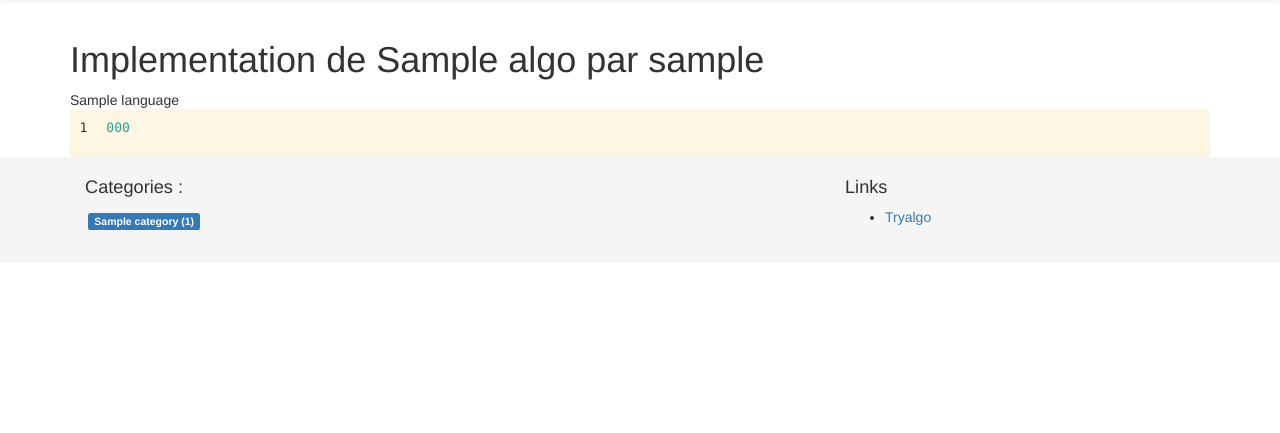
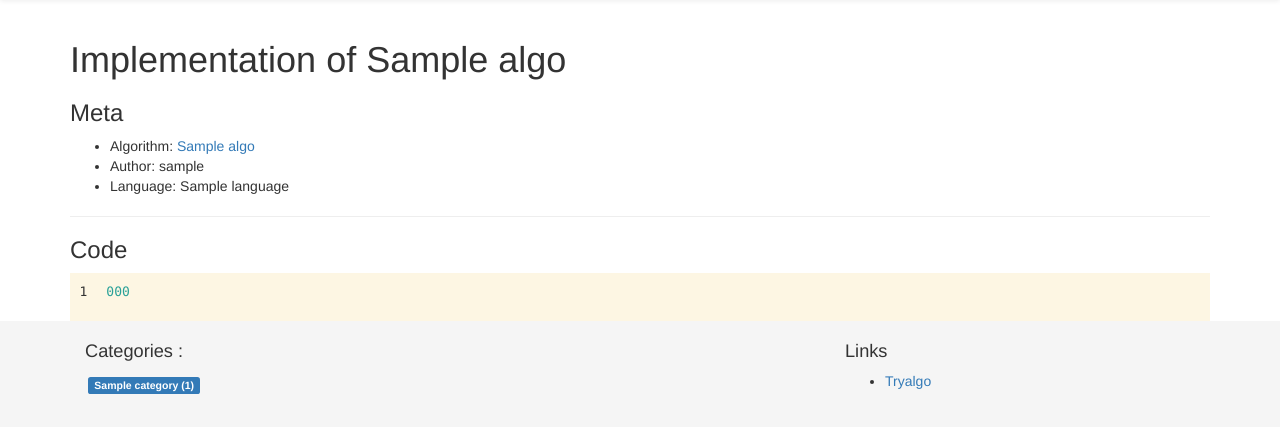
Before and after one commit to jilljenn/algopedia, a Django app: page /implementation/1 in a window 1280 px wide. Shown: the part 51-484 px from the top of the page. Run offline with Django 3.2, Linux system fonts and the light colour scheme; tables that the repository leaves empty hold one stand-in row (values such as "Sample post"); some libraries are stand-ins or nearby versions.

Commit message:
Add section meta in implementation_detail.html

```diff
--- a/web/algopedia/templates/algopedia/implementation_detail.html
+++ b/web/algopedia/templates/algopedia/implementation_detail.html
@@ -1,8 +1,19 @@
 {% extends "algopedia/base.html" %}
 {% block content %}
 
-<h1>Implementation de {{ object.algo.name }} par {{ object.user }}</h1>
-{{ object.lang }}
+<h1>Implementation of {{ object.algo.name }}</h1>
+
+<h3>Meta</h3>
+<ul>
+    <li>Algorithm: <a href="{% url 'algopedia:algo-detail' object.algo.pk %}">{{ object.algo.name }}</a></li>
+    <li>Author: {{ object.user }}</li>
+    <li>Language: {{ object.lang }}</li>
+</ul>
+
+<hr>
+
+<h3>Code</h3>
+
 {{ object.get_code|safe }}
 
 {% endblock %}
```
